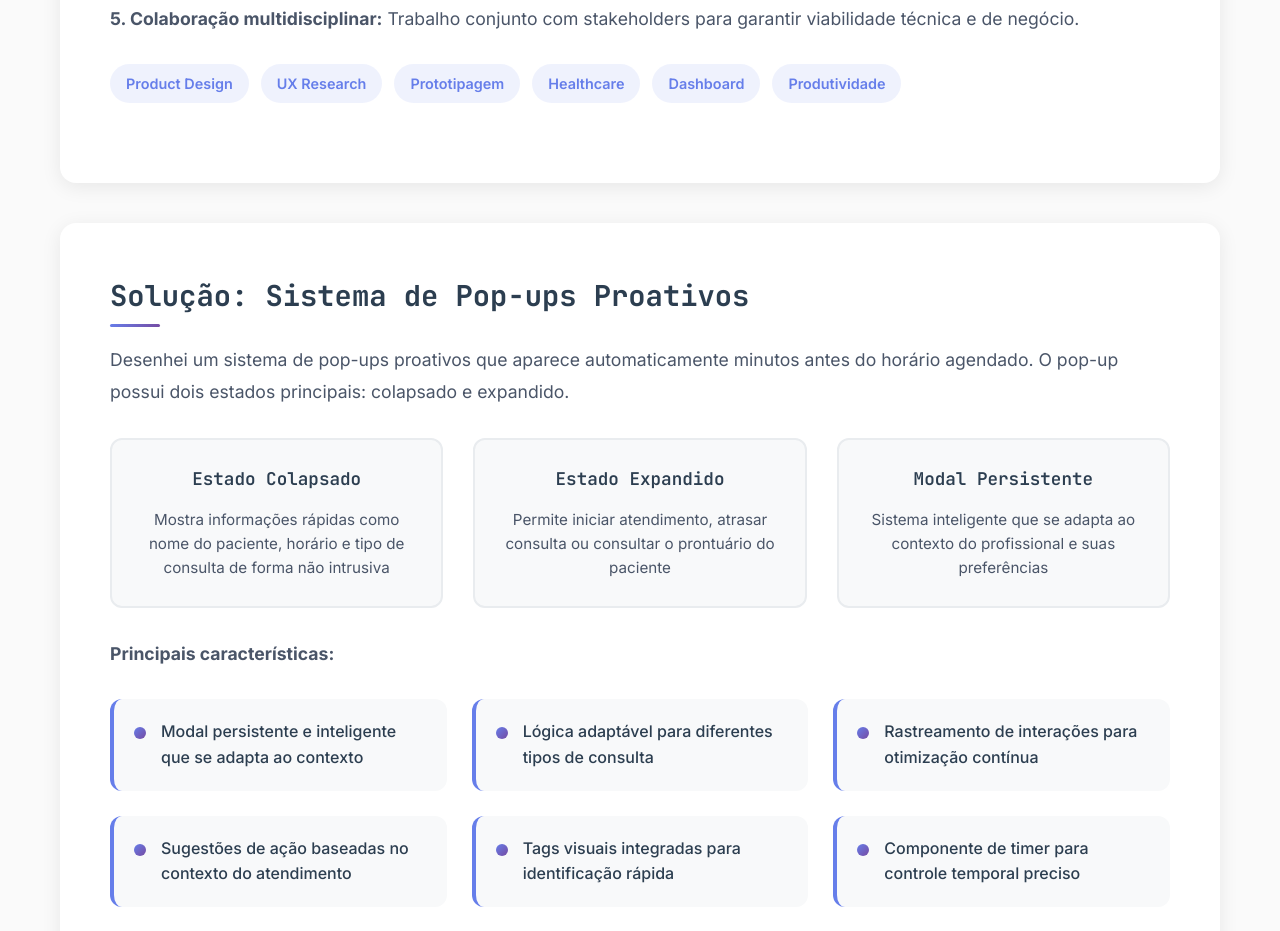
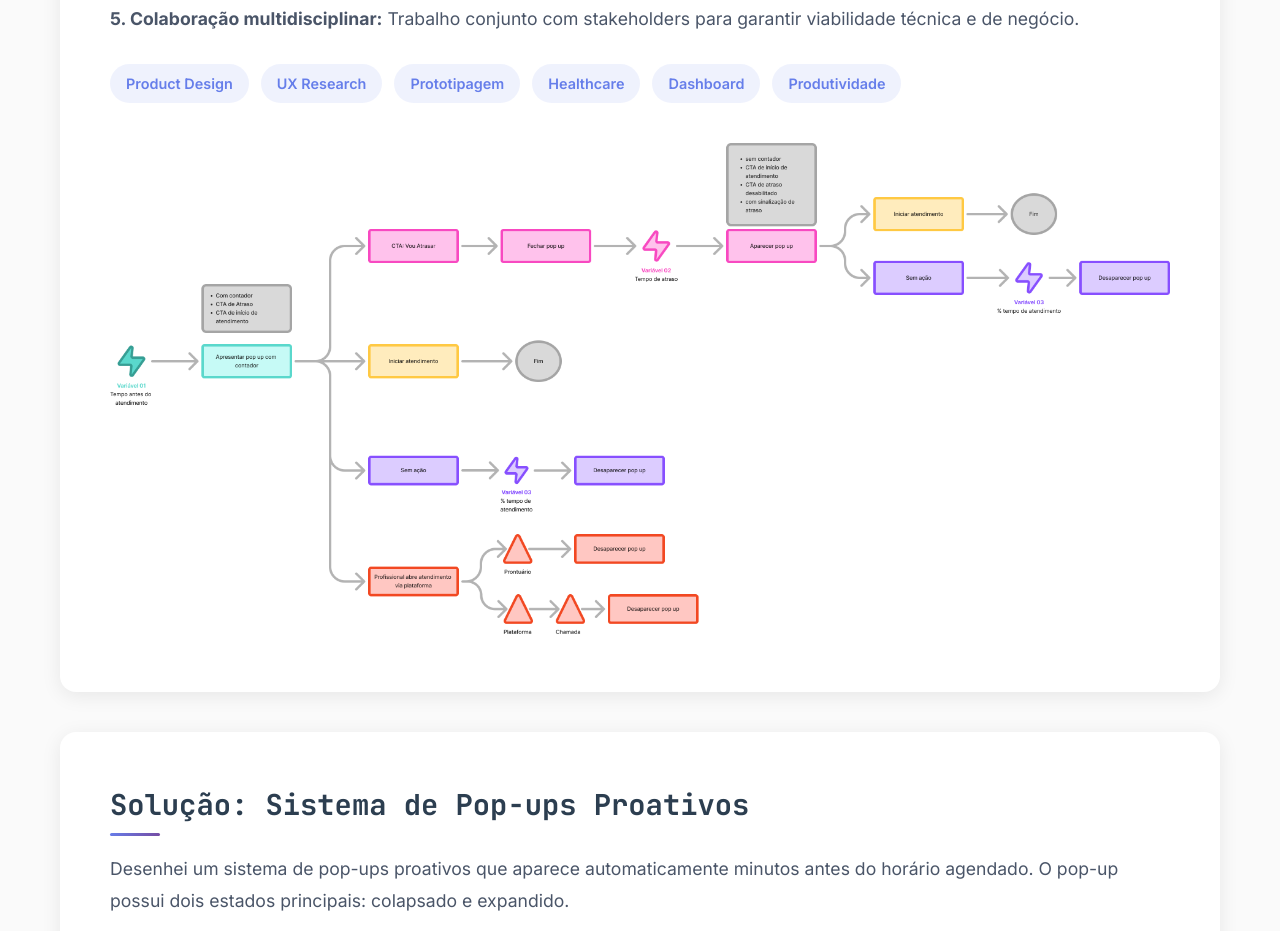
Before and after one commit to ph-bastos/portfolio, a plain HTML site: page popup_atendimento_page.html in a window 1280 px wide. Shown: the part 2204-3135 px from the top of the page. Drawn offline with Linux system fonts and the light colour scheme; grey boxes are pictures that could not be loaded.

Commit message:
Add files via upload

```diff
--- a/popup_atendimento_page.html
+++ b/popup_atendimento_page.html
@@ -511,6 +511,9 @@
                     <span class="project-tag">Dashboard</span>
                     <span class="project-tag">Produtividade</span>
                 </div>
+                 <div style="margin-top: 40px;">
+                    <img src="Image3.png" alt="Metodologia do projeto" style="width: 100%; height: auto; border-radius: 12px;">
+                </div>
             </section>
 
             <section class="content-section">
```
